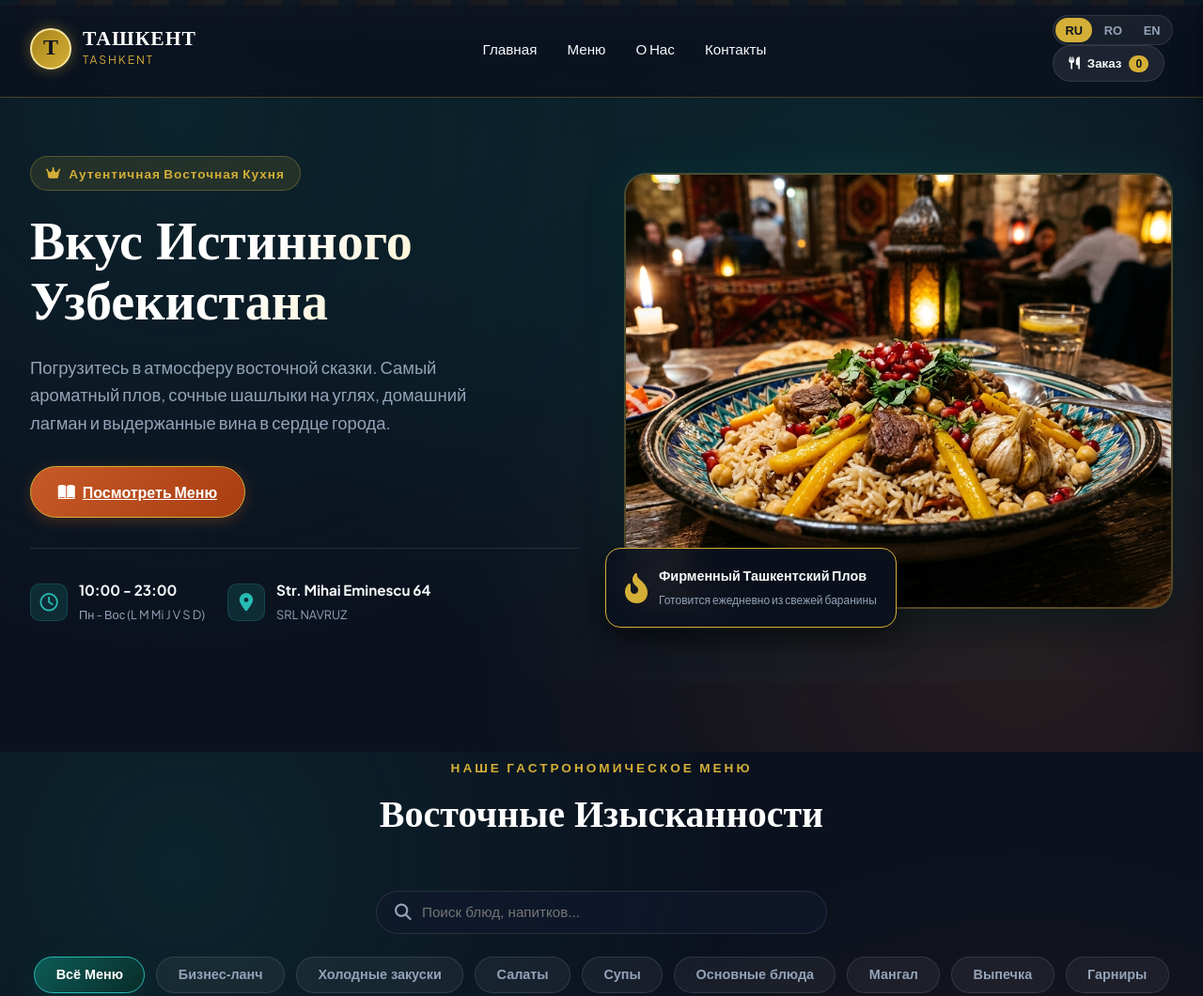
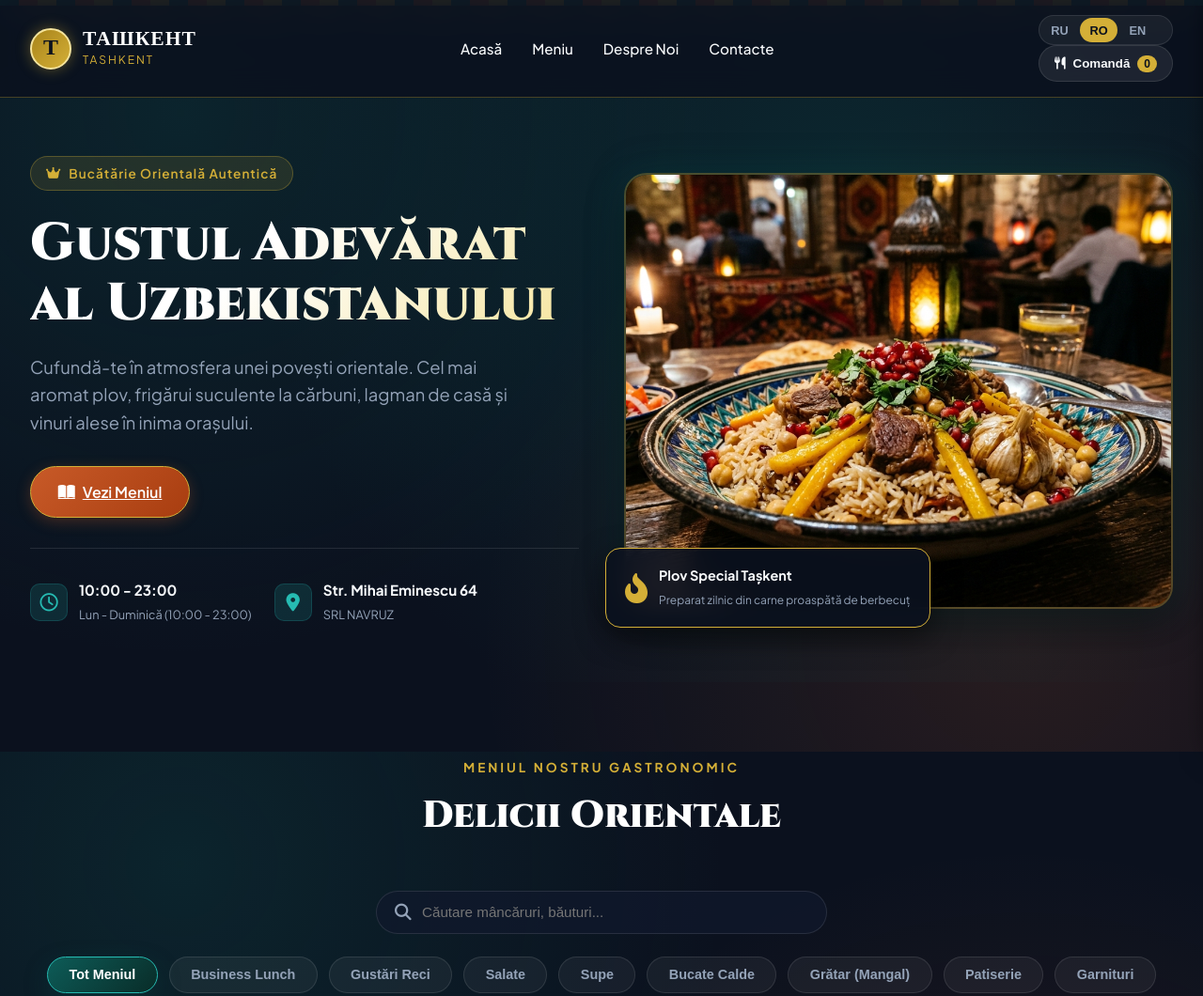
Before and after one commit to Leo9598/tashkent-caravan, a website: page index.html in a window 1280 px wide. Shown: the top 1060 px of the page at 94% size. Drawn offline with Linux system fonts and the light colour scheme; no server answers.

Commit message:
Set default language to Romanian

```diff
--- a/app.js
+++ b/app.js
@@ -2,7 +2,7 @@
 
 document.addEventListener('DOMContentLoaded', () => {
 
-  let currentLang = 'ru';
+  let currentLang = 'ro';
   let cart = [];
   let currentCategory = 'all';
   let searchQuery = '';
@@ -629,5 +629,5 @@ document.addEventListener('DOMContentLoaded', () => {
 
   // Initial Load: Fetch global status from Vercel Serverless API
   fetchGlobalSiteStatus();
-  setLanguage('ru');
+  setLanguage('ro');
 });
--- a/index.html
+++ b/index.html
@@ -1,5 +1,5 @@
 <!DOCTYPE html>
-<html lang="ru">
+<html lang="ro">
 <head>
   <meta charset="UTF-8">
   <meta name="viewport" content="width=device-width, initial-scale=1.0">
@@ -34,8 +34,8 @@
       <div class="nav-actions">
         <!-- Multilingual Language Switcher -->
         <div class="lang-switcher" id="langSwitcher">
-          <button class="lang-btn active" data-lang="ru">RU</button>
-          <button class="lang-btn" data-lang="ro">RO</button>
+          <button class="lang-btn" data-lang="ru">RU</button>
+          <button class="lang-btn active" data-lang="ro">RO</button>
           <button class="lang-btn" data-lang="en">EN</button>
         </div>
 
```
